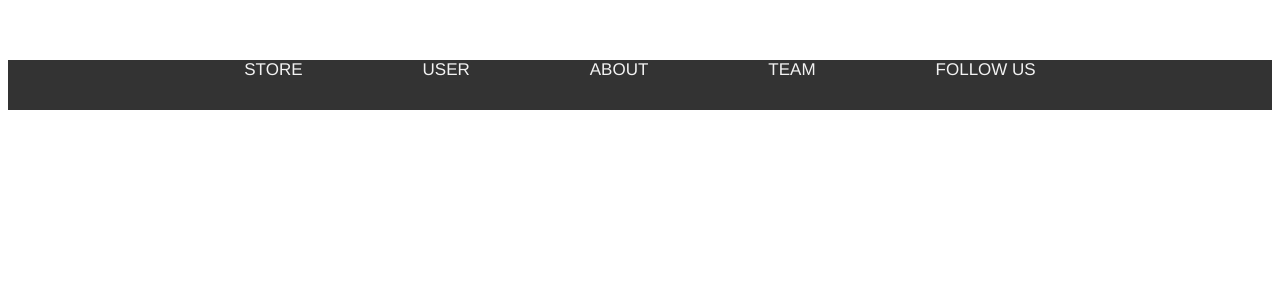
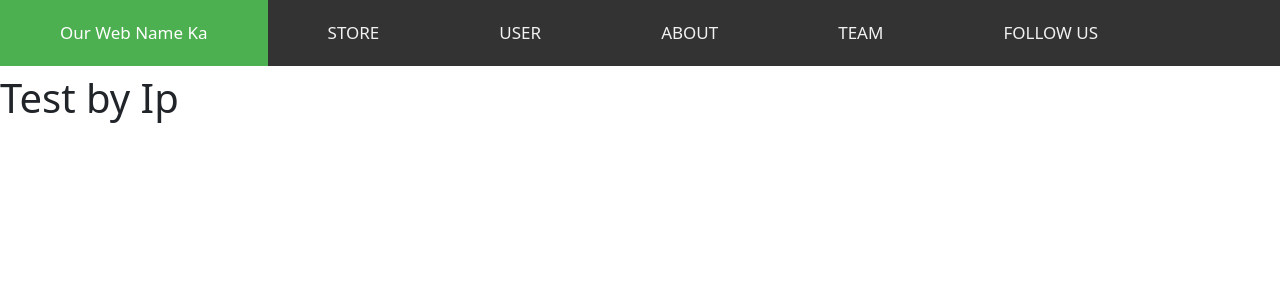
Before and after one commit to siny2000/food-tu-project, a Vue app: page /#/ in a window 1280 px wide. Shown: the top 300 px of the page. Built offline with nearby package versions, Linux system fonts and the light colour scheme.

Commit message:
add navbar to App.vue ka

```diff
--- a/public/index.html
+++ b/public/index.html
@@ -6,6 +6,10 @@
     <meta name="viewport" content="width=device-width,initial-scale=1.0">
     <link rel="icon" href="<%= BASE_URL %>favicon.ico">
     <title><%= htmlWebpackPlugin.options.title %></title>
+    <link href="https://cdn.jsdelivr.net/npm/bootstrap@5.0.0-beta2/dist/css/bootstrap.min.css" rel="stylesheet" integrity="sha384-BmbxuPwQa2lc/FVzBcNJ7UAyJxM6wuqIj61tLrc4wSX0szH/Ev+nYRRuWlolflfl" crossorigin="anonymous">
+    <script src="https://cdn.jsdelivr.net/npm/bootstrap@5.0.0-beta2/dist/js/bootstrap.bundle.min.js" integrity="sha384-b5kHyXgcpbZJO/tY9Ul7kGkf1S0CWuKcCD38l8YkeH8z8QjE0GmW1gYU5S9FOnJ0" crossorigin="anonymous"></script>
+    <script src="https://cdn.jsdelivr.net/npm/@popperjs/core@2.6.0/dist/umd/popper.min.js" integrity="sha384-KsvD1yqQ1/1+IA7gi3P0tyJcT3vR+NdBTt13hSJ2lnve8agRGXTTyNaBYmCR/Nwi" crossorigin="anonymous"></script>
+    <script src="https://cdn.jsdelivr.net/npm/bootstrap@5.0.0-beta2/dist/js/bootstrap.min.js" integrity="sha384-nsg8ua9HAw1y0W1btsyWgBklPnCUAFLuTMS2G72MMONqmOymq585AcH49TLBQObG" crossorigin="anonymous"></script>
   </head>
   <body>
     <noscript>
--- a/src/App.vue
+++ b/src/App.vue
@@ -1,7 +1,15 @@
 <template>
   <div id="app">
-
-    <router-view/>
+    <!--แถบข้างบนค้าบ-->
+    <div class="topnav">
+      <a class="active">Our Web Name Ka</a>
+      <router-link to="/Store">STORE</router-link>
+      <router-link to="/User">USER</router-link>
+      <router-link to="/About">ABOUT</router-link>
+      <router-link to="/Team">TEAM</router-link>
+      <router-link to="/FollowUs">FOLLOW US</router-link>
+    </div>
+    <router-view></router-view>
   </div>
 </template>
 
@@ -12,14 +20,26 @@ export default {
 </script>
 
 <style>
-
-#app {
-  font-family: 'Avenir', Helvetica, Arial, sans-serif;
-  -webkit-font-smoothing: antialiased;
-  -moz-osx-font-smoothing: grayscale;
-  text-align: center;
-  color: #2c3e50;
-  margin-top: 60px;
+.topnav {
+  overflow: hidden;
+  background-color: #333;
 }
 
+.topnav a {
+  float : left;
+  color: #f2f2f2;
+  text-align: center;
+  text-decoration: none;
+  font-size: 17px;
+  padding: 20px 60px;
+}
+
+.topnav a:hover {
+  background-color: #ddd;
+  color: black;
+}
+.topnav a.active {
+  background-color: #4CAF50;
+  color: white;
+}
 </style>
--- a/src/components/About.vue
+++ b/src/components/About.vue
@@ -1,13 +1,11 @@
 <template>
     <div class="About">
-        <!--แถบข้างบนค้าบ-->
-        <div class="topnav">
-            <router-link to="/Store">STORE</router-link>
-            <router-link to="/User">USER</router-link>
-            <router-link to="/About">ABOUT</router-link>
-            <router-link to="/Team">TEAM</router-link>
-            <router-link to="/FollowUs">FOLLOW US</router-link>
-        </div>
-
+    <h1>Test</h1>
     </div>
 </template>
+
+<script>
+export default {
+  name: 'About'
+}
+</script>
--- a/src/components/FollowUs.vue
+++ b/src/components/FollowUs.vue
@@ -1,13 +1,11 @@
 <template>
     <div class="FollowUs">
-        <!--แถบข้างบนค้าบ-->
-        <div class="topnav">
-            <router-link to="/Store">STORE</router-link>
-            <router-link to="/User">USER</router-link>
-            <router-link to="/About">ABOUT</router-link>
-            <router-link to="/Team">TEAM</router-link>
-            <router-link to="/FollowUs">FOLLOW US</router-link>
-        </div>
-
+    <h1>Test by Ip4</h1>
     </div>
 </template>
+
+<script>
+export default {
+  name: 'FollowUs'
+}
+</script>
--- a/src/components/HelloWorld.vue
+++ b/src/components/HelloWorld.vue
@@ -1,19 +1,7 @@
 <template>
-
   <div class="main">
     <h1>{{ msg }}</h1>
-
-    <!--แถบข้างบนค้าบ-->
-    <div class="topnav">
-      <router-link to="/Store">STORE</router-link>
-      <router-link to="/User">USER</router-link>
-      <router-link to="/About">ABOUT</router-link>
-      <router-link to="/Team">TEAM</router-link>
-      <router-link to="/FollowUs">FOLLOW US</router-link>
-    </div>
-
-
-
+    <h1>Test by Ip</h1>
   </div>
 </template>
 
@@ -26,34 +14,7 @@ export default {
     }
   }
 }
-
 </script>
 
-<!-- Add "scoped" attribute to limit CSS to this component only -->
 <style scoped>
-
-
-.topnav {
-  height: 50px;
-  overflow: hidden;
-  background-color: #333;
-}
-
-.topnav a {
-
-  color: #f2f2f2;
-  text-align: center;
-  text-decoration: none;
-  font-size: 17px;
-  padding: 40px 60px;
-}
-
-.topnav a:hover {
-  background-color: #ddd;
-  color: black;
-}
-.topnav a.active {
-  background-color: #4CAF50;
-  color: white;
-}
 </style>
--- a/src/components/Store.vue
+++ b/src/components/Store.vue
@@ -1,12 +1,6 @@
 <template>
   <div class="store">
-      <!--แถบเมนู+โปรไฟล์ -->
-      <div class ="topnav">
-        <a class="active" id="storename">Store Name</a>
-        <router-link to="/UpdateMenu">Update Menu</router-link>
-        <img src="img_avatar.png" alt="Avatar">
-      </div>
-      <!--ลิสต์ของออเดอร์ -->
+      <!--วางไว้ก่อนเดี๋ยวมาเขียนระบบ-ลิสต์ของออเดอร์ -->
       <div class="listordermenu">
         <h1>Order List</h1>
         <div class="ordermenu">
@@ -48,33 +42,9 @@ export default {
 </script>
 
 <style scoped>
-
-.topnav {
-  overflow: hidden;
-  background-color: #333;
-}
-
-.topnav a {
-  float: left;
-  color: #f2f2f2;
-  text-align: center;
-  text-decoration: none;
-  font-size: 17px;
-  padding: 20px 16px;
-}
-
-.topnav a:hover {
-  background-color: #ddd;
-  color: black;
-}
-
-.topnav a.active {
-  background-color: #4CAF50;
-  color: white;
-}
-
 img {
   border-radius: 50%;
+  float: right;
 }
 
 .listordermenu{
--- a/src/components/Team.vue
+++ b/src/components/Team.vue
@@ -1,13 +1,11 @@
 <template>
     <div class="Team">
-        <!--แถบข้างบนค้าบ-->
-        <div class="topnav">
-            <router-link to="/Store">STORE</router-link>
-            <router-link to="/User">USER</router-link>
-            <router-link to="/About">ABOUT</router-link>
-            <router-link to="/Team">TEAM</router-link>
-            <router-link to="/FollowUs">FOLLOW US</router-link>
-        </div>
-
+    <h1>Test Test</h1>
     </div>
 </template>
+
+<script>
+export default {
+  name: 'Team'
+}
+</script>
--- a/src/components/User.vue
+++ b/src/components/User.vue
@@ -1,16 +1,6 @@
 <template>
   <div class="user">
-    <h1>{{ msg }}</h1>
-
-      <!--แถบข้างบนค้าบ-->
-    <div class="topnav">
-      <router-link to="/Store">STORE</router-link>
-      <router-link to="/User">USER</router-link>
-      <router-link to="/About">ABOUT</router-link>
-      <router-link to="/Team">TEAM</router-link>
-      <router-link to="/FollowUs">FOLLOW US</router-link>
-    </div>
-
+    <h1>Test by Ip1</h1>
       <!--ลิสต์ของออเดอร์ -->
 
   </div>
@@ -18,42 +8,10 @@
 
 <script>
 export default {
-  name: 'User',
-  data () {
-    return {
-      msg: ' '
-    }
-  }
+  name: 'User'
 }
 </script>
 
 <style scoped>
 
-.topnav {
-  height: 50px;
-  float: center;
-  overflow: hidden;
-  background-color: #333;
-}
-
-.topnav a {
-  float: center;
-  color: #f2f2f2;
-  text-align: center;
-  text-decoration: none;
-  font-size: 17px;
-  padding: 20px 60px;
-}
-
-.topnav a:hover {
-  background-color: #ddd;
-  color: black;
-}
-
-.topnav a.active {
-  background-color: #4CAF50;
-  color: white;
-}
-
-
 </style>
--- a/src/router/index.js
+++ b/src/router/index.js
@@ -5,6 +5,9 @@ import Store from '@/components/Store'
 import UpdateMenu from '@/components/UpMenu'
 import Verification from '@/components/Verification'
 import User from '@/components/User'
+import About from '@/components/About'
+import FollowUs from '@/components/FollowUs'
+import Team from '@/components/Team'
 
 Vue.use(Router)
 
@@ -35,6 +38,21 @@ export default new Router({
       path: '/Verification',
       name: 'Verification',
       component: Verification
+    },
+    {
+      path: '/About',
+      name: 'About',
+      component: About
+    },
+    {
+      path: '/FollowUs',
+      name: 'FollowUs',
+      component: FollowUs
+    },
+    {
+      path: '/Team',
+      name: 'Team',
+      component: Team
     }
   ]
 })
--- a/src/views/About.vue
+++ /dev/null
@@ -1,5 +0,0 @@
-<template>
-  <div class="about">
-    <h1>This is an about page</h1>
-  </div>
-</template>
```
Also changed, not shown: src/components/Test.vue (deleted, +0 -23 lines), src/views/Home.vue (deleted, +0 -18 lines).
